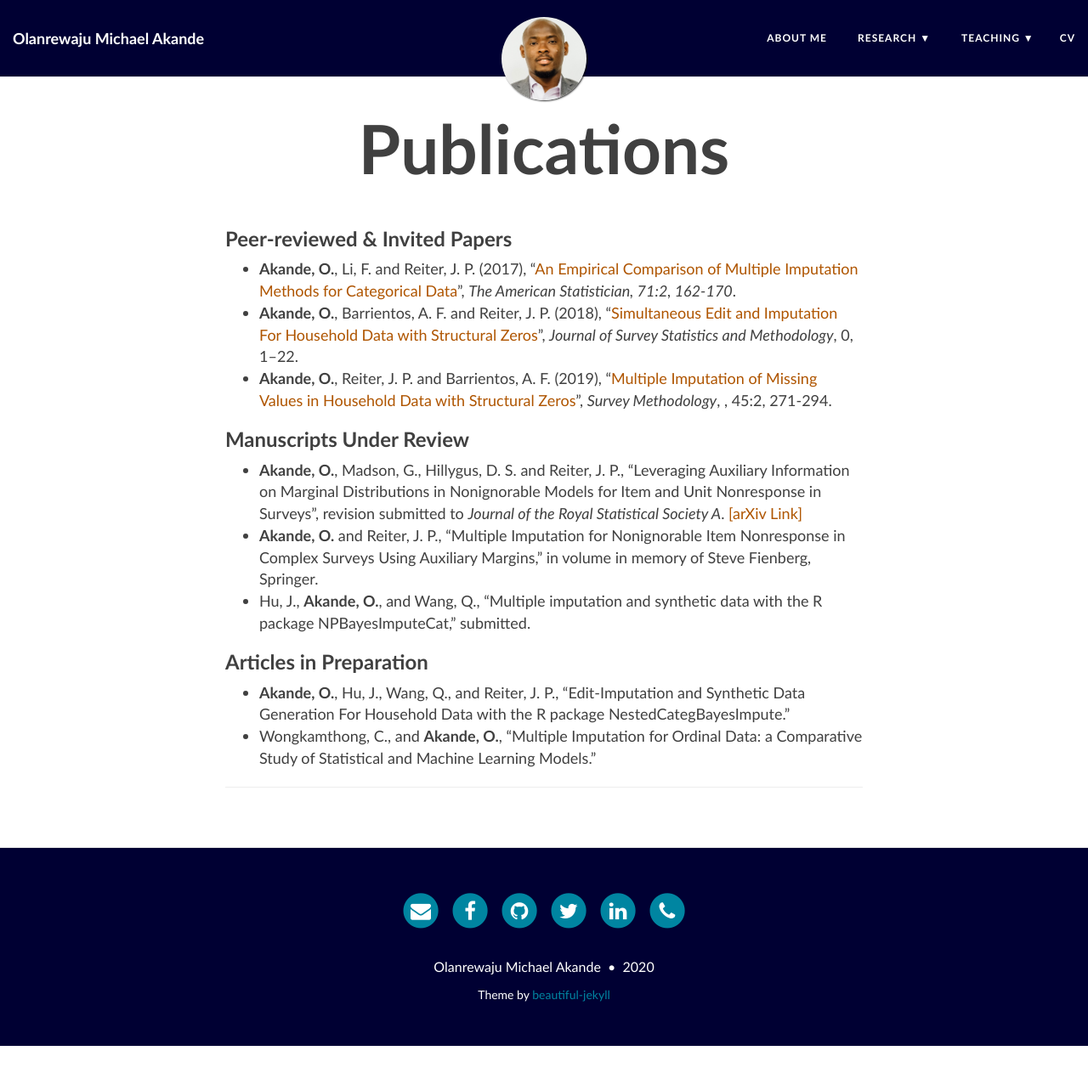
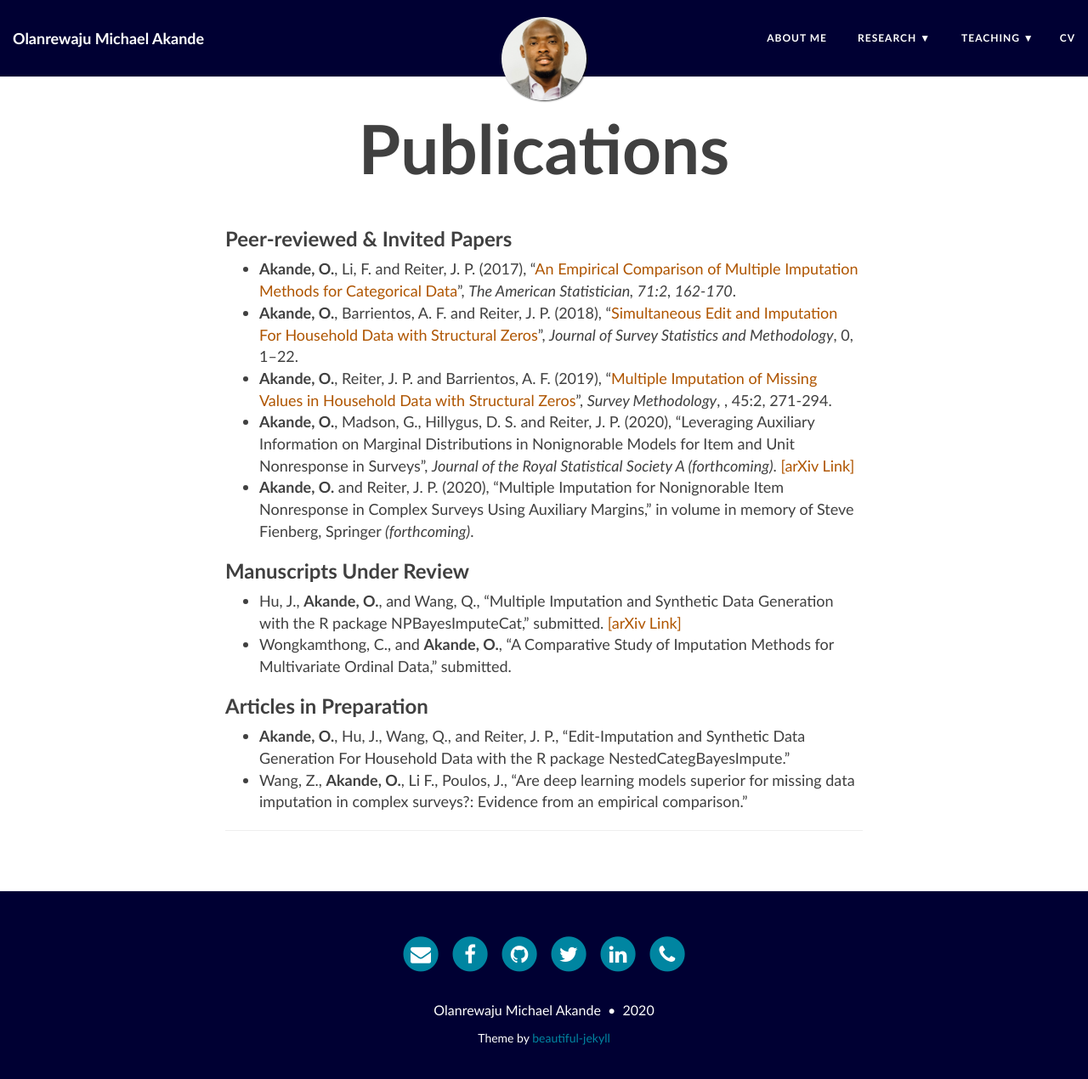
Before and after one commit to akandelanre/akandelanre.github.io, a Jekyll site: the page built from publications.md, in a window 1280 px wide and 1282 px high. Shown: the top 1270 px of the window at 85% size. Built offline with Jekyll 4.4.1, drawn with Linux system fonts in a browser that asks for light colours; nearby versions of some CDN libraries.

Commit message:
Add new papers

```diff
--- a/publications.md
+++ b/publications.md
@@ -7,14 +7,15 @@ title: Publications
 - **Akande, O.**, Li, F. and Reiter, J. P. (2017), "[An Empirical Comparison of Multiple Imputation Methods for Categorical Data](http://amstat.tandfonline.com/eprint/64x4hfgkSgQPXwGrBSRV/full)", _The American Statistician, 71:2, 162-170_.
 - **Akande, O.**, Barrientos, A. F. and Reiter, J. P. (2018), "[Simultaneous Edit and Imputation For Household Data with Structural Zeros](https://dx.doi.org/10.1093/jssam/smy022)", _Journal of Survey Statistics and Methodology_, 0, 1–22.
 - **Akande, O.**, Reiter, J. P. and Barrientos, A. F. (2019), "[Multiple Imputation of Missing Values in Household Data with Structural Zeros](https://www150.statcan.gc.ca/n1/pub/12-001-x/2019002/article/00005-eng.htm)", _Survey Methodology_, , 45:2, 271-294.
+- **Akande, O.**, Madson, G., Hillygus, D. S. and Reiter, J. P. (2020), "Leveraging Auxiliary Information on Marginal Distributions in Nonignorable Models for Item and Unit Nonresponse in Surveys", _Journal of the Royal Statistical Society A (forthcoming)_. [[arXiv Link]](https://arxiv.org/abs/1907.06145)
+- **Akande, O.** and Reiter, J. P. (2020), "Multiple Imputation for Nonignorable Item Nonresponse in Complex Surveys Using Auxiliary Margins,"  in volume in memory of Steve Fienberg, Springer _(forthcoming)_.
 
 ### Manuscripts Under Review
-- **Akande, O.**, Madson, G., Hillygus, D. S. and Reiter, J. P., "Leveraging Auxiliary Information on Marginal Distributions in Nonignorable Models for Item and Unit Nonresponse in Surveys", revision submitted to _Journal of the Royal Statistical Society A_. [[arXiv Link]](https://arxiv.org/abs/1907.06145)
-- **Akande, O.** and Reiter, J. P., "Multiple Imputation for Nonignorable Item Nonresponse in Complex Surveys Using Auxiliary Margins,"  in volume in memory of Steve Fienberg, Springer.
-- Hu, J., **Akande, O.**, and Wang, Q., "Multiple imputation and synthetic data with the R package NPBayesImputeCat," submitted.
+- Hu, J., **Akande, O.**, and Wang, Q., "Multiple Imputation and Synthetic Data Generation with the R package NPBayesImputeCat," submitted. [[arXiv Link]](https://arxiv.org/abs/2007.06101)
+- Wongkamthong, C., and **Akande, O.**, "A Comparative Study of Imputation Methods for Multivariate Ordinal Data," submitted.
 
 ### Articles in Preparation
 - **Akande, O.**, Hu, J., Wang, Q., and Reiter, J. P., "Edit-Imputation and Synthetic Data Generation For Household Data with the R package NestedCategBayesImpute."
-- Wongkamthong, C., and **Akande, O.**, "Multiple Imputation for Ordinal Data: a Comparative Study of Statistical and Machine Learning Models."
+- Wang, Z., **Akande, O.**, Li F., Poulos, J., "Are deep learning models superior for missing data imputation in complex surveys?: Evidence from an empirical comparison."
 
 -------------------------
```
